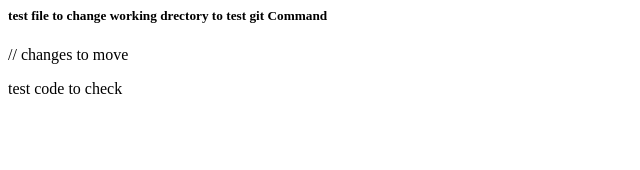
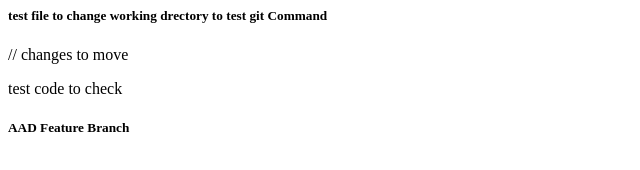
Before and after one commit to thajui/gitprcticecode, a plain HTML site: page helloworld.html in a window 1280 px wide. Shown: the whole page, without its empty margins (0-640 px from the left). Drawn offline with Linux system fonts and the light colour scheme.

Commit message:
adddline

```diff
--- a/helloworld.html
+++ b/helloworld.html
@@ -1,6 +1,6 @@
 <html> <body>
 		<h5>test file to change working drectory to test git Command </h5>
 // changes to move		</p>	test code to check</p>
-
+<h5> AAD Feature Branch </h5>
 	</body>
 </html>
```
